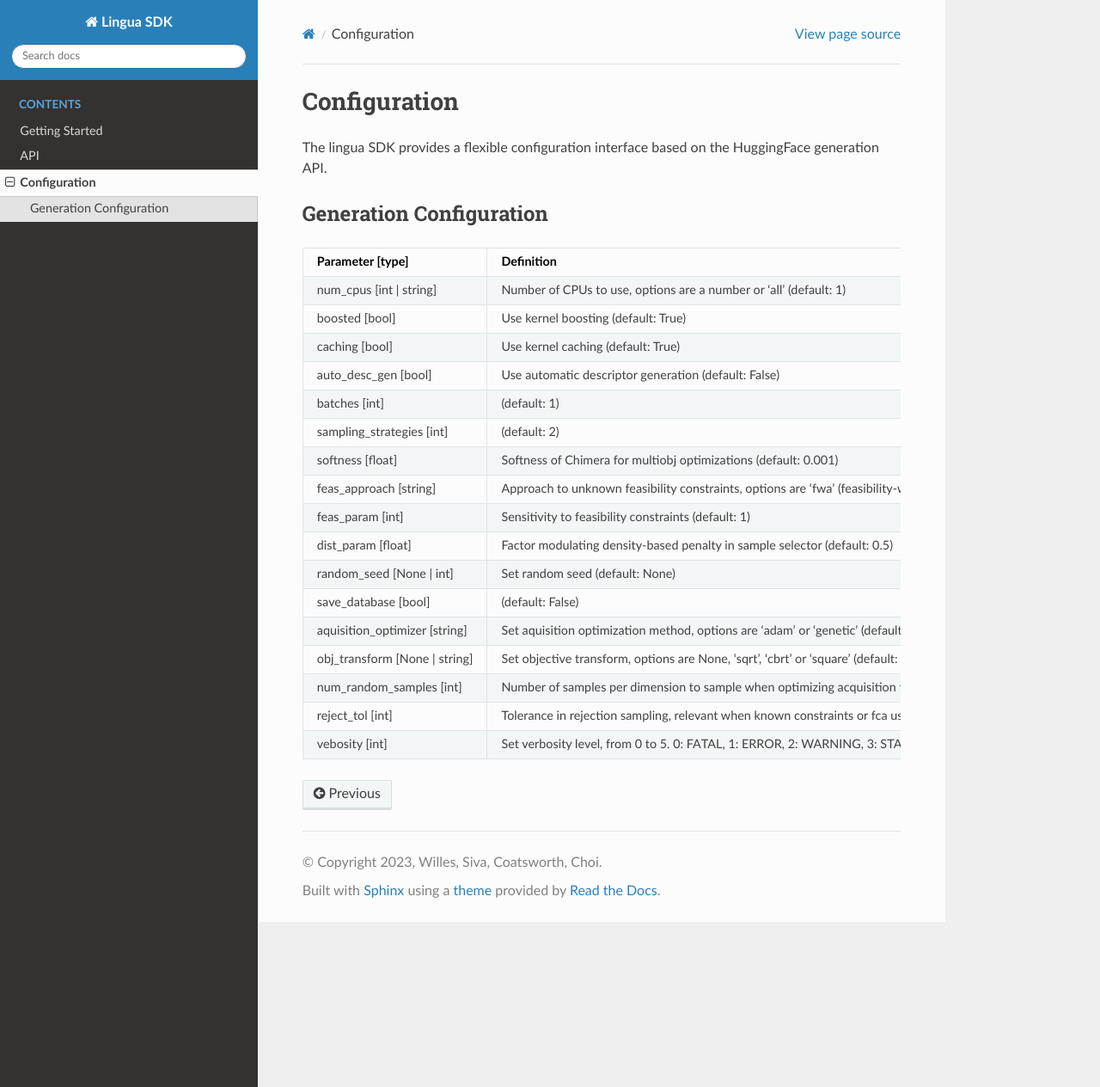
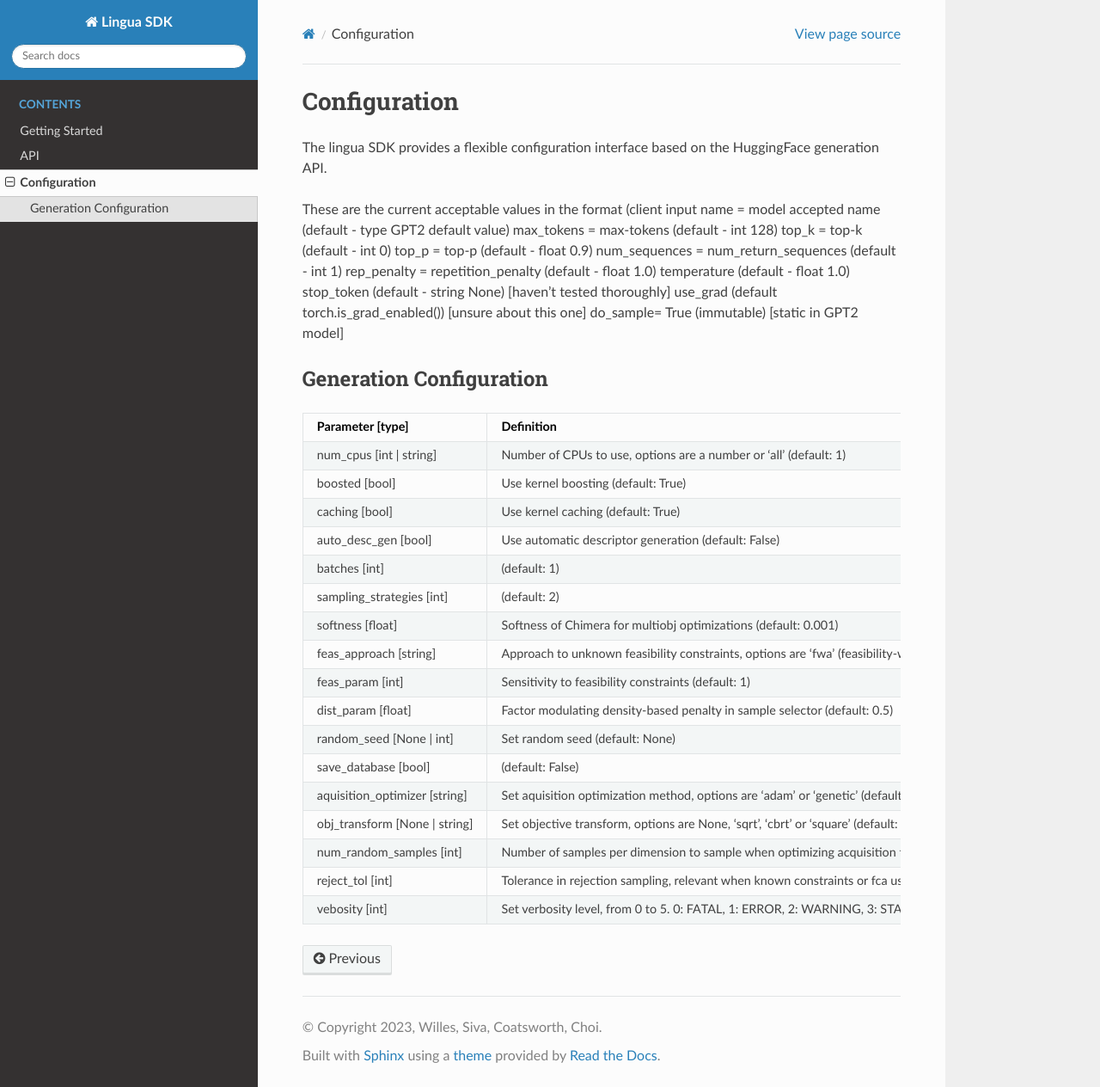
Before and after one commit to VectorInstitute/kaleidoscope-sdk, a Sphinx documentation site: the page built from docs/configuration.rst, in a window 1280 px wide and 1264 px high. Shown: the whole window at 86% size. Built offline with Sphinx 7.4.7 and the Read the Docs theme 2.0.0, drawn with Linux system fonts in a browser that asks for light colours.

Commit message:
Update docs

```diff
--- a/docs/README.rst
+++ b/docs/README.rst
@@ -1,5 +1,5 @@
 Lingua-SDK Documentation
-=====================
+========================
 
 To build the documentation you will need to have the following packages installed: ``sphinx``, ``sphinx_rtd_theme``,
 You can install them all via ``pip``. You can also do this as follows::
--- a/docs/configuration.rst
+++ b/docs/configuration.rst
@@ -2,6 +2,18 @@ Configuration
 =============
 
 The lingua SDK provides a flexible configuration interface based on the HuggingFace generation API.
+
+These are the current acceptable values in the format (client input name = model accepted name (default - type GPT2 default value)
+max_tokens = max-tokens (default - int 128)
+top_k = top-k (default - int 0)
+top_p = top-p (default - float 0.9)
+num_sequences = num_return_sequences (default - int 1)
+rep_penalty = repetition_penalty (default - float 1.0)
+temperature (default - float 1.0)
+stop_token (default - string None) [haven’t tested thoroughly]
+use_grad (default torch.is_grad_enabled()) [unsure about this one]
+do_sample= True (immutable) [static in GPT2 model]
+
 
 
 Generation Configuration
--- a/docs/getting_started.rst
+++ b/docs/getting_started.rst
@@ -66,7 +66,6 @@ This is a minimalist example of the SDK in action.
     # Sample text generation w/ input parameters
     text_gen = model.generate_text("What is the answer to life, the universe, and everything?", **generation_config)
 
-    dir(text_gen) # display methods associated with generated text object
     text_gen.text # display only text
     text_gen.logprobs # display logprobs
     text_gen.tokens # display tokens
```
Also changed, not shown: docs/api.rst (+5 -4 lines), docs/generated/lingua.Client.rst (deleted, +0 -19 lines), docs/generated/lingua.Model.rst (deleted, +0 -32 lines).
